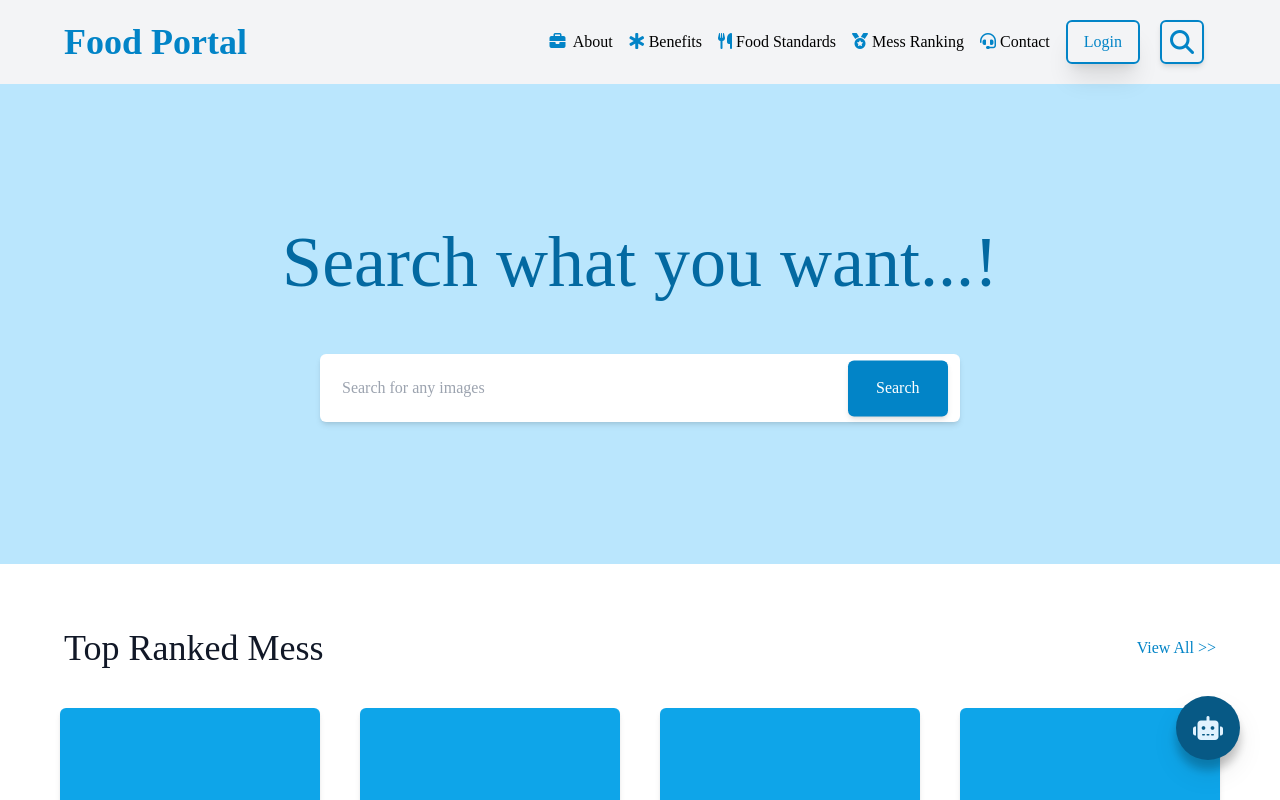
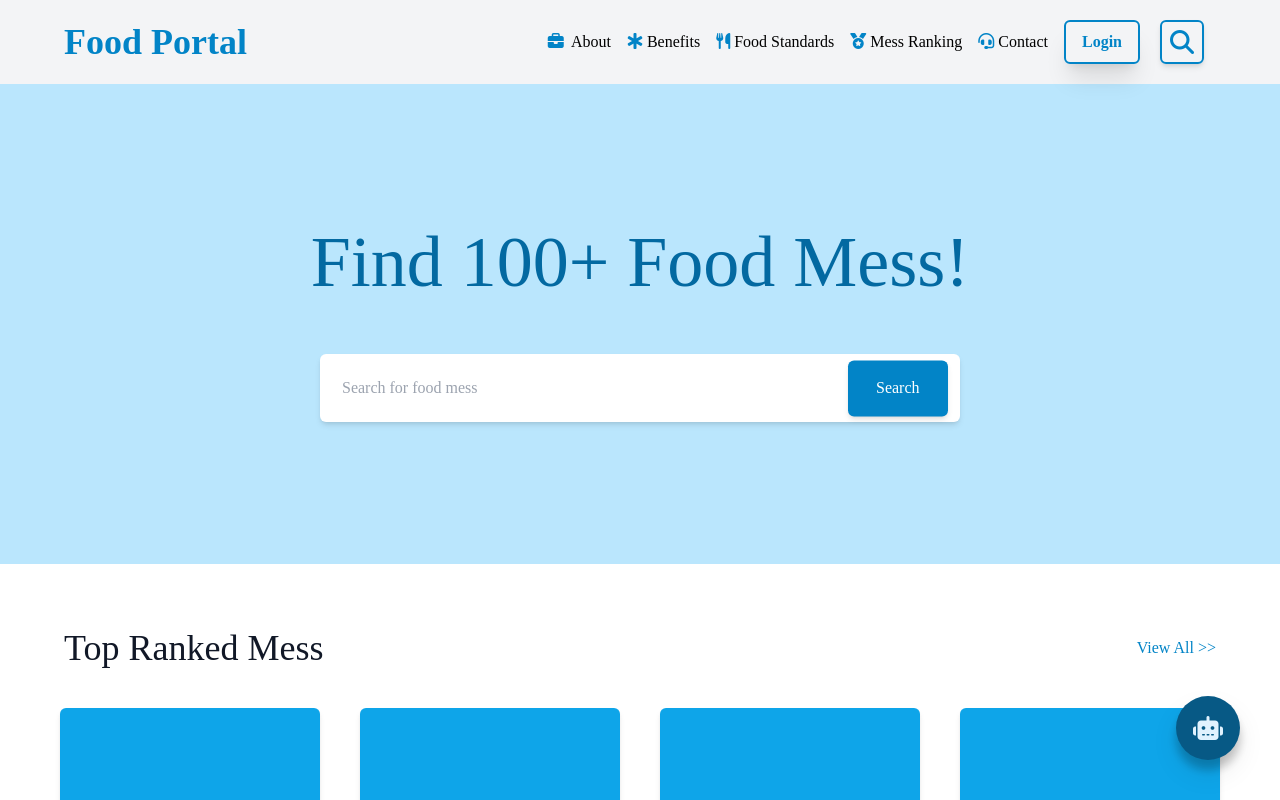
Before and after one commit to Youth-Avenue-2021/Food_Portal, a React (Create React App) app: page / in a window 1280 px wide. Shown: the top 800 px of the page. Built offline with nearby package versions, Linux system fonts and the light colour scheme; a web font is replaced by a local one.

Commit message:
Navbar button text bold, few tweaks

```diff
--- a/src/Components/Navbar.js
+++ b/src/Components/Navbar.js
@@ -52,7 +52,7 @@ const Navbar = () => {
             {/* <a href="/login" className="px-4 py-2 mx-2 text-white duration-200 rounded-md shadow-xl bg-sky-600 hover:text-sky-600 hover:bg-white">
               Login
             </a> */}
-            <a href="/login" className="px-4 py-2 mx-2 text-sky-600 duration-200 rounded-md shadow-xl border-2 border-sky-600 hover:bg-sky-600 hover:text-white">
+            <a href="/login" className="px-4 py-2 mx-2 text-sky-600 duration-300 rounded-md shadow-xl border-2 border-sky-600 hover:bg-sky-600 hover:text-white font-semibold">
               Login
             </a>
             {/* Add Signup Button below login page */}
@@ -63,7 +63,7 @@ const Navbar = () => {
             <a href="/search" className="flex items-center justify-center w-10 h-10 mx-3 bg-slate-50 rounded-full shadow-md text-sky-500">
               <i className="fa-solid fa-magnifying-glass"></i>
             </a> */}
-            <a href="/search" className="flex items-center justify-center w-10 py-2 px-5 mx-3 rounded-md shadow-md text-sky-600 text-2xl border-2 border-sky-600 hover:text-white hover:bg-sky-600">
+            <a href="/search" className="flex items-center justify-center w-10 py-2 px-5 mx-3 rounded-md shadow-md text-sky-600 text-2xl border-2 border-sky-600 hover:text-white hover:bg-sky-600 duration-300">
               <i className="fa-solid fa-magnifying-glass"></i>
             </a>
 
--- a/src/Components/SearchSection.js
+++ b/src/Components/SearchSection.js
@@ -4,9 +4,9 @@ const SearchSection = () => {
   return (
     <>
       <div className="flex min-h-[30rem] flex-col bg-sky-200 items-center justify-center">
-        <h1 className="pb-14 text-7xl text-sky-700">Search what you want...!</h1>
+        <h1 className="pb-14 text-7xl text-sky-700">Find 100+ Food Mess!</h1>
         <form className="w-full mx-auto text-center">
-          <input type="text" className={`md:w-[40rem] p-5 duration-200 border-2 border-transparent rounded-md w-[85%] shadow-md focus:shadow-xl outline-none focus:border-sky-700`} placeholder="Search for any images" />
+          <input type="text" className={`md:w-[40rem] p-5 duration-200 border-2 border-transparent rounded-md w-[85%] shadow-md focus:shadow-xl outline-none focus:border-sky-700`} placeholder="Search for food mess" />
           <button className="absolute py-4 px-7 text-white duration-300 translate-y-[0.40rem] -translate-x-[7rem] bg-sky-600 rounded-md shadow-md focus:bg-sky-800">Search</button>
         </form>
       </div>
```
